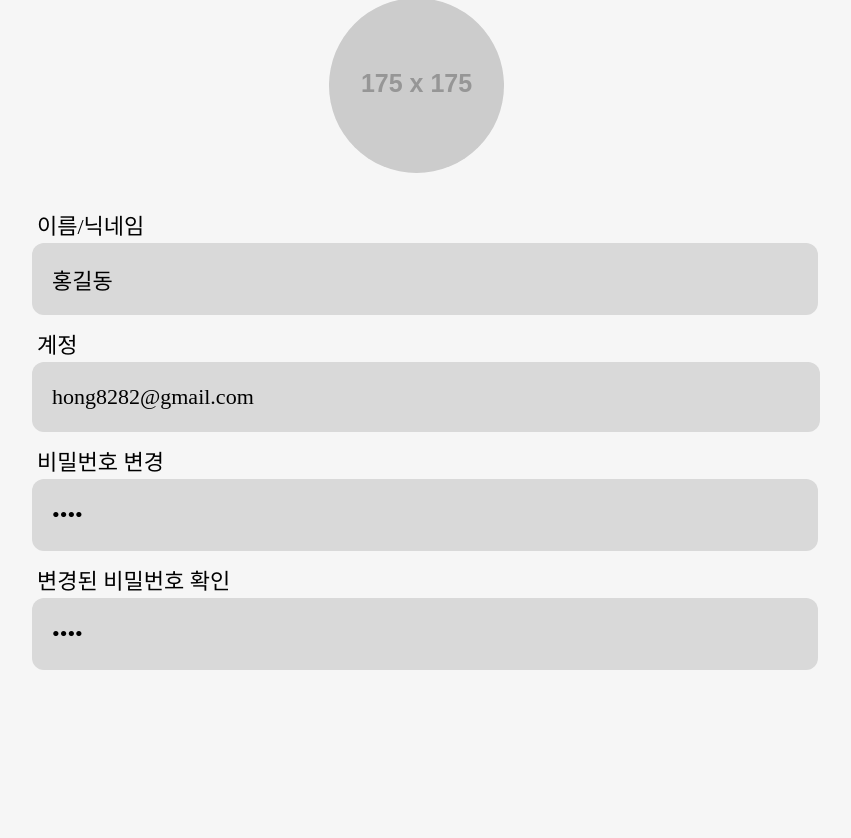
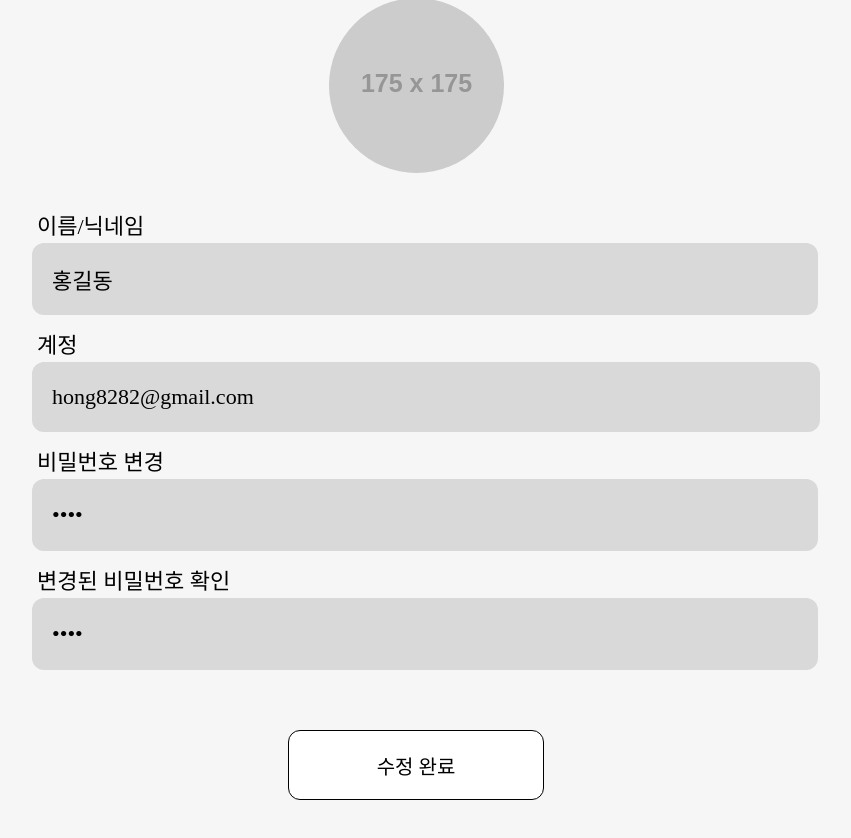
Before and after one commit to krsy0411/Mandalart, a React (Create React App) app: page /profile in a window 1280 px wide. Shown: the part 172-1010 px from the top of the page, without its empty margins (224-1075 px from the left). Before the commit the page ends 942 px from the top, so only its background shows below. Built offline with nearby package versions, Linux system fonts and the light colour scheme.

Commit message:
회원정보, 회원가입, 내 만다라트 css 수정

```diff
--- a/src/css/historybox.style.css
+++ b/src/css/historybox.style.css
@@ -5,11 +5,12 @@
     height: 80px;
     overflow: hidden;
     border-radius: 20px;
-    background-color: #3A4D8F;
+    background-color: #FFF;
+    border: 1px solid black ;
     margin-bottom: 30px;
 
     &:hover {
-        background-color: #A1CAFE;
+        background-color: #3A4D8F;
     }
 }
 
@@ -21,11 +22,11 @@
     padding-left: 55px;
     font-size: 25px;
     font-weight: 550;
-    color: #FFF;
+    color: black;
 
     &:hover {
-        background-color: #A1CAFE;
-        color: black;
+        background-color: #3A4D8F;
+        color: #FFF;
     }
 
 }
@@ -35,5 +36,10 @@
     height: 80px;
     display: flex;
     align-items: center;
-    color: #FFF;
+    color: black;
+
+    &:hover {
+        background-color: #3A4D8F;
+        color: #FFF;
+    }
 }
--- a/src/css/profile.style.css
+++ b/src/css/profile.style.css
@@ -68,3 +68,18 @@ hr {
 .pw-error {
     border: 1px solid #CA1A1A;;
 }
+
+.modify-profile {
+    width: 20vw;
+    height: 70px;
+    background-color: #FFF;
+    border-radius: 12px;
+    border: 1px solid black;
+    font-family: 'Pretendard';
+    font-size: 20px;
+    font-weight: 550;
+
+    &:hover {
+        background-color:  #A1CAFE;
+    }
+}
--- a/src/css/signup.style.css
+++ b/src/css/signup.style.css
@@ -1,7 +1,7 @@
 .signup-container {
     width: 70vw;
     height: 800px;
-    background-color: #FAFCFF;
+    background-color: #F6F6F6;
     margin: auto;
 }
 
@@ -29,11 +29,16 @@
 .signup-btn button {
     width: 250px;
     height: 57px;
-    background-color:  #A1CAFE;
+    background-color:  #FFF;
     border-radius: 10.088px;
     font-family: 'Pretendard';
     font-size: 20px;
     font-weight: 500;
+    border: 1px solid black;
+
+    &:hover {
+        background-color:  #A1CAFE;
+    }
 }
 
 .signup-inputbox {
--- a/src/views/Profile.jsx
+++ b/src/views/Profile.jsx
@@ -50,6 +50,7 @@ export const Profile = () => {
                         type="password"
                         onChange={(e)=>setConfirmPw(e.target.value)}
                         value={confirmPw}/>
+                <div style={{textAlign:"center", marginTop:"60px"}}><button className="modify-profile">수정 완료</button></div>
             </div>
             <hr/>
         </>
```
